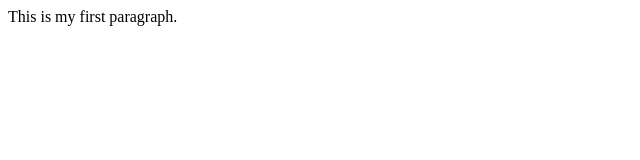
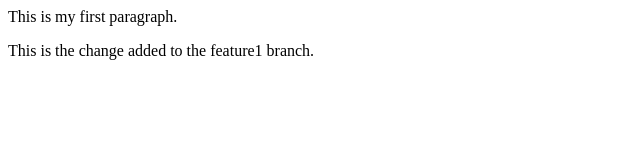
Before and after one commit to priyavrat8065/delete-me, a plain HTML site: page index.html in a window 1280 px wide. Shown: the whole page, without its empty margins (0-640 px from the left). Drawn offline with Linux system fonts and the light colour scheme.

Commit message:
new feature added to feature1 branch

```diff
--- a/index.html
+++ b/index.html
@@ -1 +1,2 @@
 <p>This is my first paragraph.</p>
+<p>This is the change added to the feature1 branch.</p>
```
